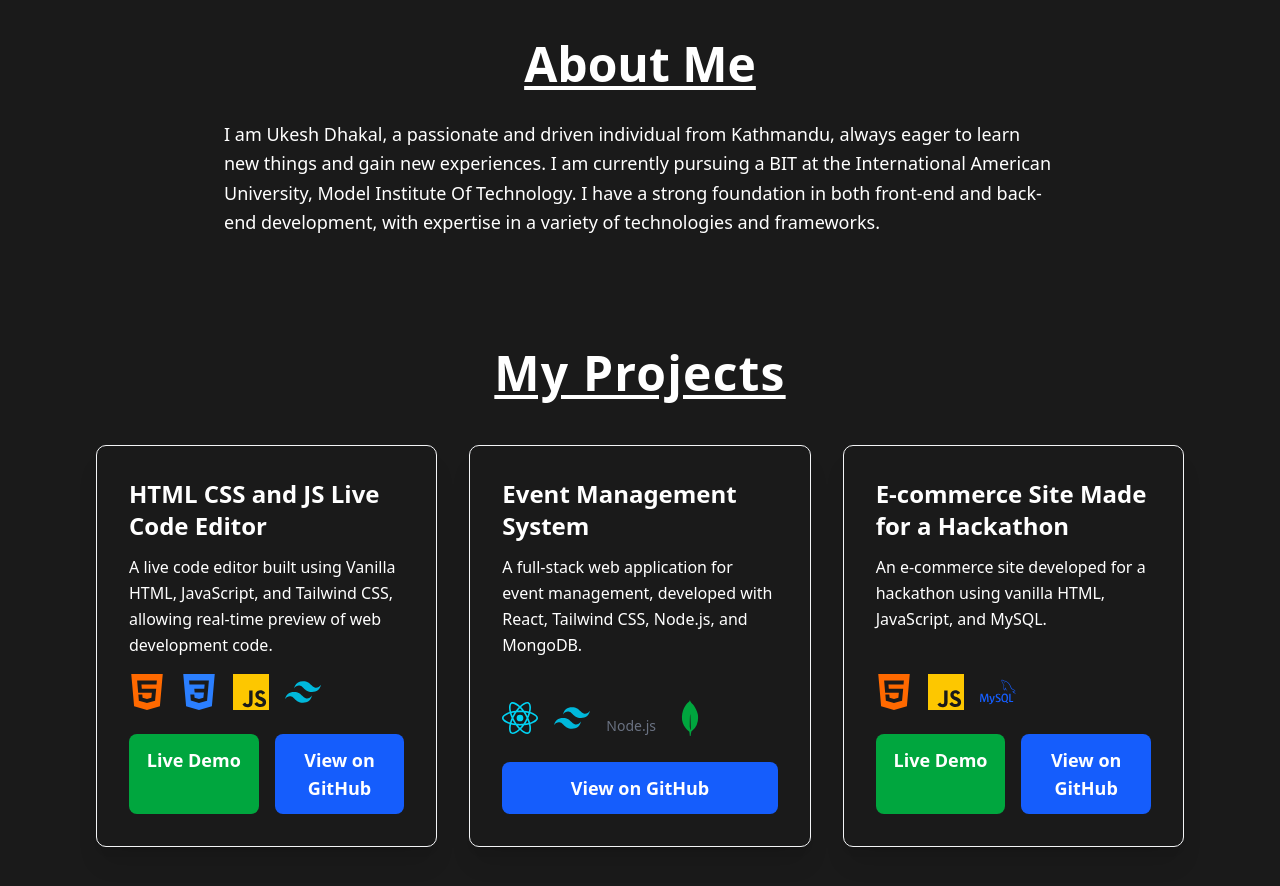
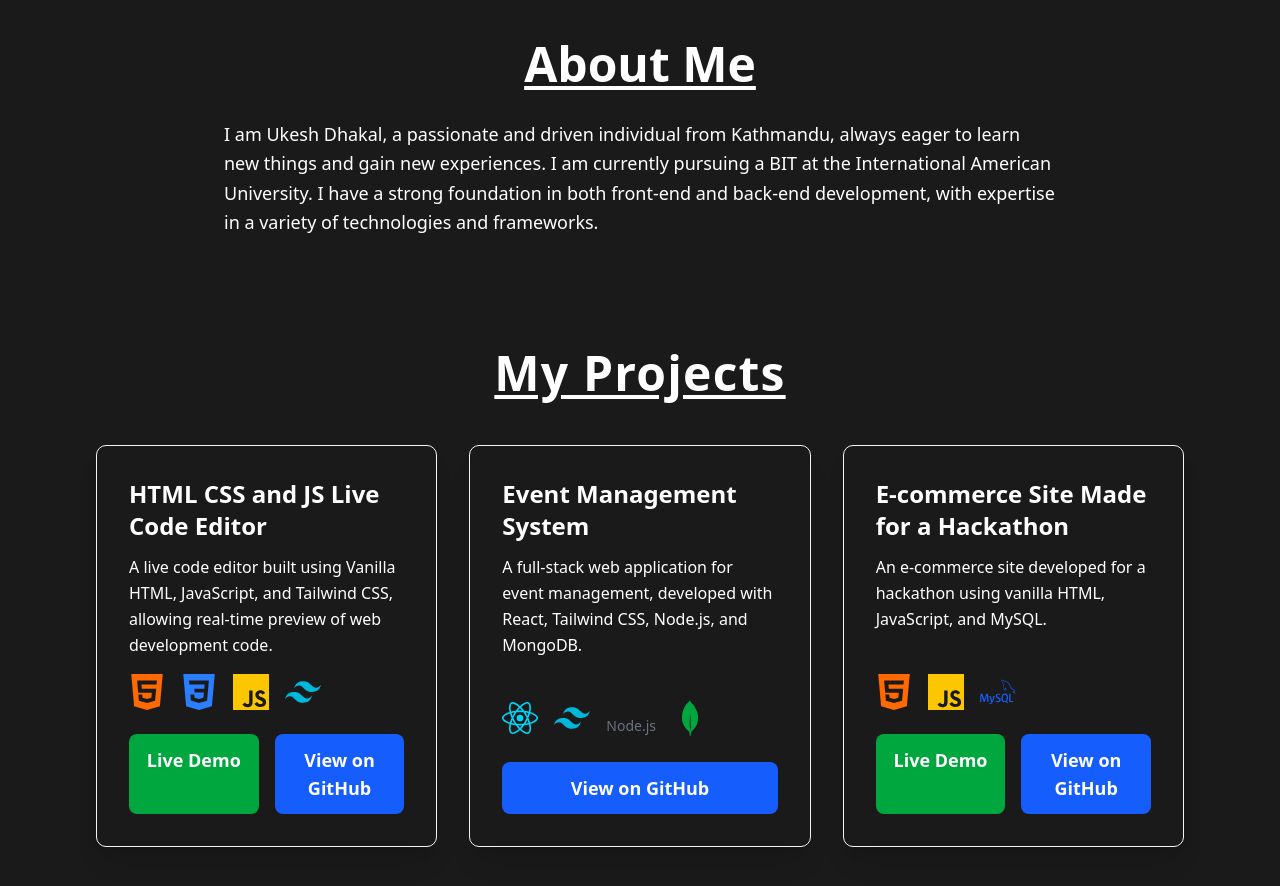
Before and after one commit to ukesh-dhakal/Portfolio, a Next.js app: page / in a window 1280 px wide. Shown: the part 840-1726 px from the top of the page. Built offline with nearby package versions, Linux system fonts and the light colour scheme.

Commit message:
Update AboutMe.tsx

```diff
--- a/app/Components/AboutMe.tsx
+++ b/app/Components/AboutMe.tsx
@@ -13,7 +13,7 @@ const AboutMe = () => {
 
 
       <p className="text-lg text-white leading-relaxed break-words">
-        I am Ukesh Dhakal, a passionate and driven individual from Kathmandu, always eager to learn new things and gain new experiences. I am currently pursuing a BIT at the International American University, Model Institute Of Technology. I have a strong foundation in both front-end and back-end development, with expertise in a variety of technologies and frameworks.
+        I am Ukesh Dhakal, a passionate and driven individual from Kathmandu, always eager to learn new things and gain new experiences. I am currently pursuing a BIT at the International American University. I have a strong foundation in both front-end and back-end development, with expertise in a variety of technologies and frameworks.
       </p>
 
     </div>
```
